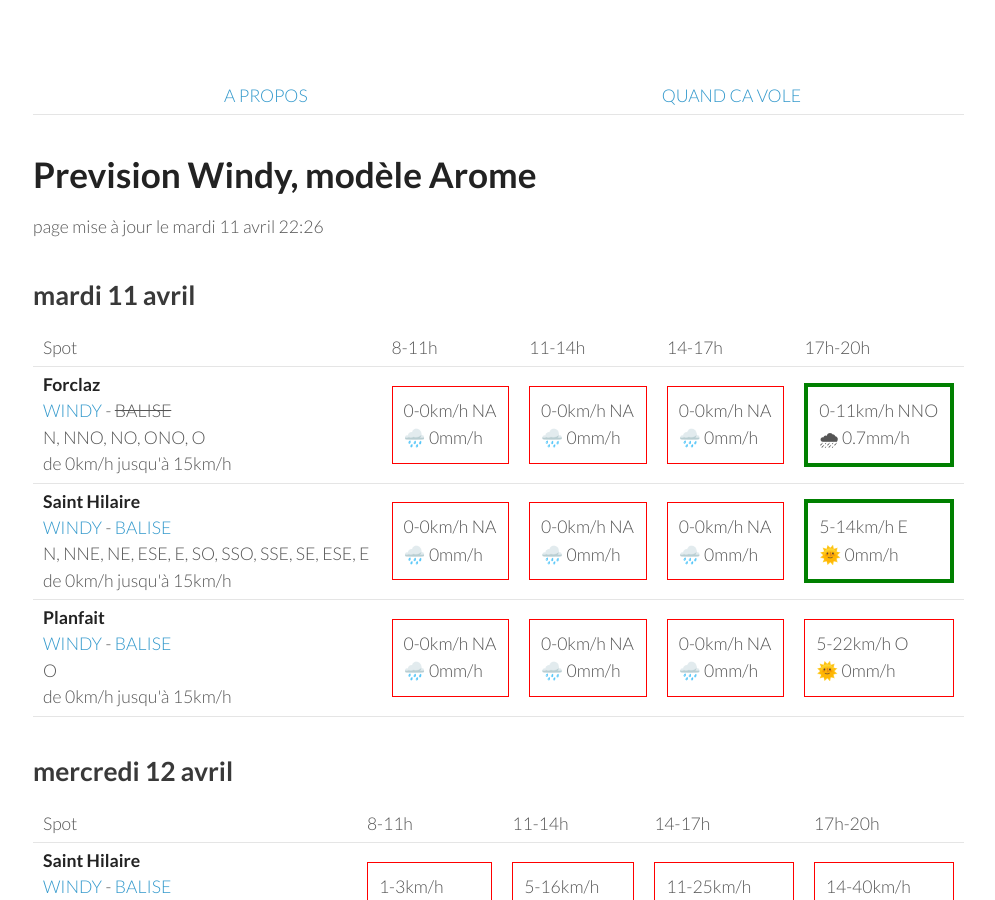
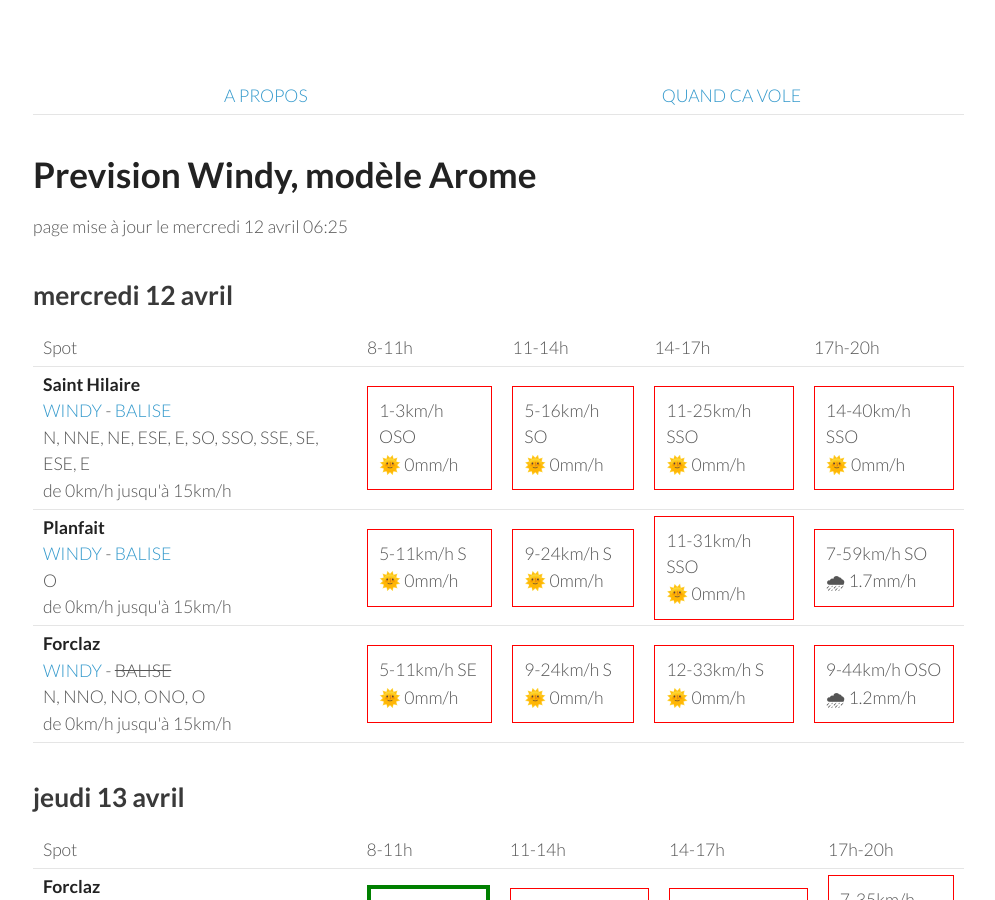
Before and after one commit to parapente-dans-le-nord/parapente-dans-le-nord.github.io, a Jekyll site: the page built from alpes_nord.markdown, in a window 1280 px wide and 900 px high. Shown: the whole window, without its empty margins (25-1020 px from the left). Built offline with Jekyll 4.4.1, drawn with Linux system fonts in a browser that asks for light colours.

Commit message:
update index.markdown

```diff
--- a/alpes_nord.markdown
+++ b/alpes_nord.markdown
@@ -7,51 +7,8 @@ title:  "Tous les spots"
 {: .links}
 
 # Prevision Windy, modèle Arome
-page mise à jour le mardi 11 avril 22:26
+page mise à jour le mercredi 12 avril 06:25
 
-## mardi 11 avril
-
-{::nomarkdown}
-<table>
-  <tbody>
-    <tr>
-      <td>Spot</td>
-      <td>8-11h</td>
-      <td>11-14h</td>
-      <td>14-17h</td>
-      <td>17h-20h</td>
-    </tr>
-<tr>
-        <td><strong>Forclaz</strong><br><a href="https://windy.com/45.814/6.247?45.375,6.246,8,m:eVwaglz">WINDY</a> - <span class="no-balise"> BALISE </span><br> <span class="vent-favorable">N, NNO, NO, ONO, O</span><br><span class="force-vent">de 0km/h jusqu'à 15km/h</span> </td>
-
-            <td><div class="not-flyable"><p>0-0km/h NA</p><p>🌧️ 0mm/h</p></div></td>
-            <td><div class="not-flyable"><p>0-0km/h NA</p><p>🌧️ 0mm/h</p></div></td>
-            <td><div class="not-flyable"><p>0-0km/h NA</p><p>🌧️ 0mm/h</p></div></td>
-            <td><div class="flyable"><p>0-11km/h NNO</p><p>🌧 0.7mm/h</p></div></td>
-
-    </tr>
-<tr>
-        <td><strong>Saint Hilaire</strong><br><a href="https://windy.com/45.307/5.888?45.087,5.889,9,m:eUFagkX">WINDY</a> - <span class=""><a href="http://www.balisemeteo.com/balise.php?idBalise=61">BALISE</a> </span><br> <span class="vent-favorable">N, NNE, NE, ESE, E, SO, SSO, SSE, SE, ESE, E</span><br><span class="force-vent">de 0km/h jusqu'à 15km/h</span> </td>
-
-            <td><div class="not-flyable"><p>0-0km/h NA</p><p>🌧️ 0mm/h</p></div></td>
-            <td><div class="not-flyable"><p>0-0km/h NA</p><p>🌧️ 0mm/h</p></div></td>
-            <td><div class="not-flyable"><p>0-0km/h NA</p><p>🌧️ 0mm/h</p></div></td>
-            <td><div class="flyable"><p>5-14km/h E</p><p>🌞 0mm/h</p></div></td>
-
-    </tr>
-<tr>
-        <td><strong>Planfait</strong><br><a href="https://windy.com/45.853/6.223?45.415,6.223,8">WINDY</a> - <span class=""><a href="https://www.openwindmap.org/PP496">BALISE</a> </span><br> <span class="vent-favorable">O</span><br><span class="force-vent">de 0km/h jusqu'à 15km/h</span> </td>
-
-            <td><div class="not-flyable"><p>0-0km/h NA</p><p>🌧️ 0mm/h</p></div></td>
-            <td><div class="not-flyable"><p>0-0km/h NA</p><p>🌧️ 0mm/h</p></div></td>
-            <td><div class="not-flyable"><p>0-0km/h NA</p><p>🌧️ 0mm/h</p></div></td>
-            <td><div class="not-flyable"><p>5-22km/h O</p><p>🌞 0mm/h</p></div></td>
-
-    </tr>
-
-</tbody>
-</table>
-{:/}
 ## mercredi 12 avril
 
 {::nomarkdown}
```
